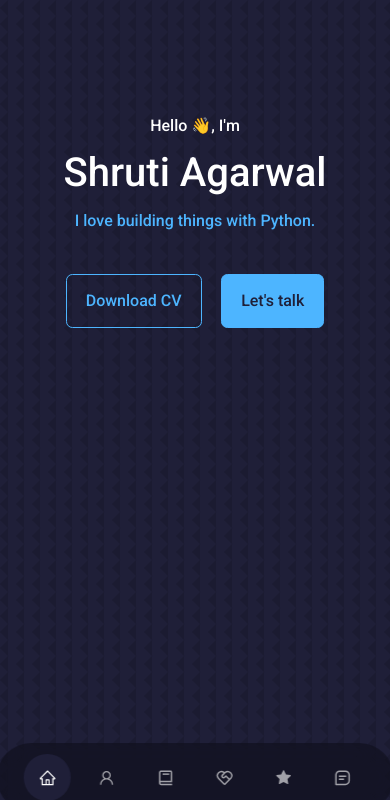
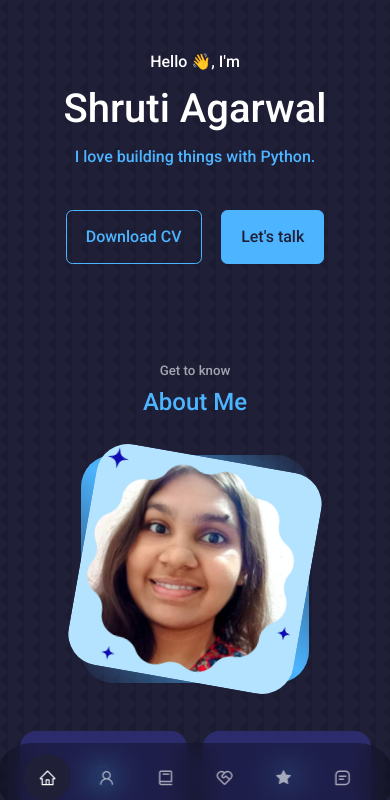
Before and after one commit to ShruAgarwal/Portfolio, a React (Create React App) app: page / in a window 390 px wide. Shown: the top 800 px of the page. Built offline with nearby package versions, Linux system fonts and the light colour scheme; no server answers.

Commit message:
Update header.css

```diff
--- a/src/components/header/header.css
+++ b/src/components/header/header.css
@@ -45,7 +45,7 @@ header {
 
 @media screen and (max-width: 1024px){
   header {
-    height: 68vh;
+    padding-top: 3rem;
   }
 
   section {
@@ -54,9 +54,6 @@ header {
 }
 
 @media screen and (max-width: 600px){
-  header {
-    height: 100vh;
-  }
 
   .header__socials,
   .scroll__down {
```
